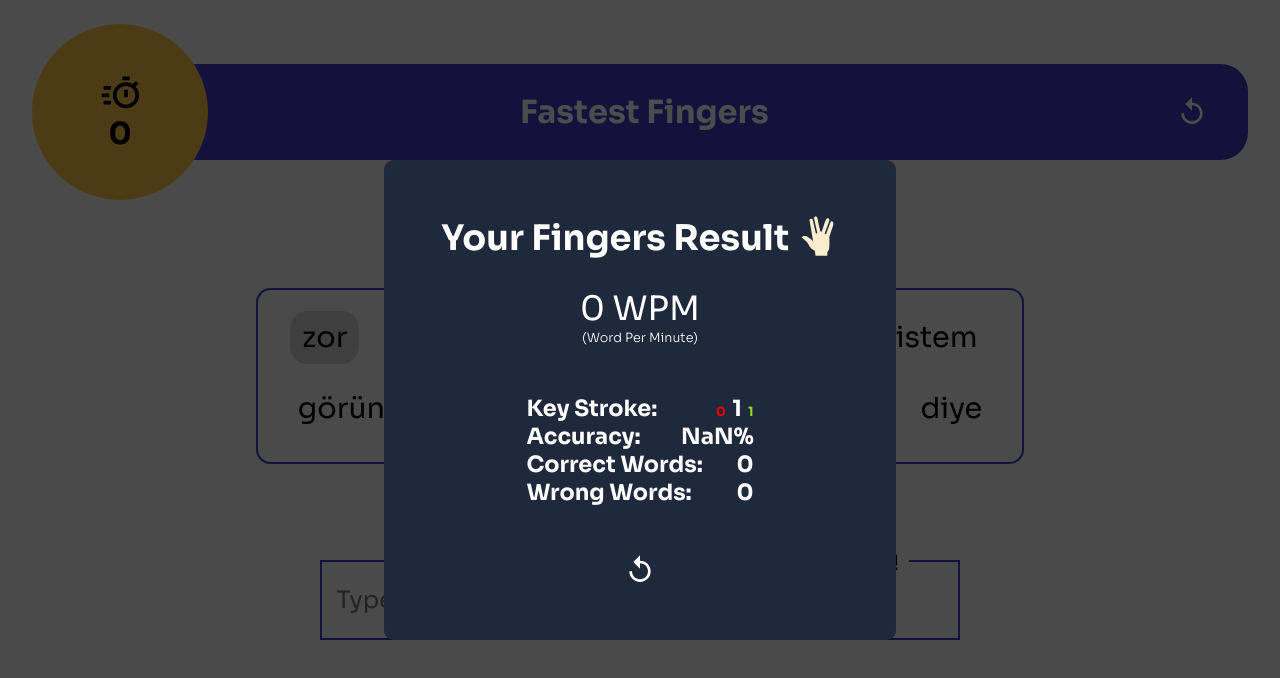
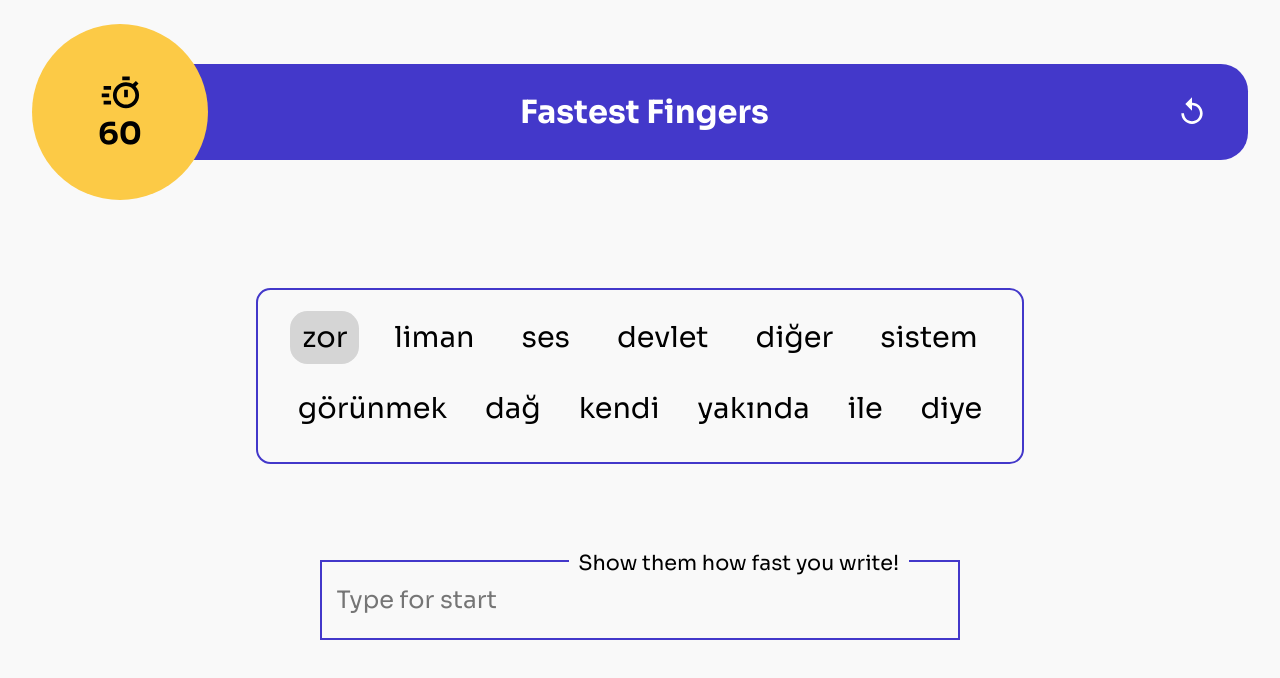
Before and after one commit to trombonist76/redux-fastest-fingers, a React (Create React App) app: page / in a window 1280 px wide. Shown: the top 678 px of the page. Built offline with nearby package versions, Linux system fonts and the light colour scheme.

Commit message:
[Fixed] Bug fixed & styles moved to assets folder.

```diff
--- a/src/App.js
+++ b/src/App.js
@@ -1,6 +1,5 @@
 import TextArea from './components/TextArea';
 import Navbar from "./components/Navbar.jsx"
-import './scss/App.scss';
 import Input from './components/Input';
 import Result from './components/Result';
 
@@ -12,7 +11,6 @@ function App() {
       <Input/>
       <Result/>
     </div>
-
   );
 }
 
--- a/src/scss/App.scss
+++ b/src/assets/scss/App.scss
@@ -262,16 +262,19 @@ body,
       }
 
       &__inner{
+        display: flex;
+        flex-direction: column;
+        gap: .5rem;
         width: 50%;
         margin-bottom: 1.4rem;
 
-        div{
+        .spec{
           width: 100%;
           display: flex;
           font-size: 1.4rem;
           font-weight: bold;
 
-          span{
+          .value{
             margin-left: auto;
           }
         }
--- a/src/components/Input.jsx
+++ b/src/components/Input.jsx
@@ -1,6 +1,4 @@
 import React from 'react'
-import { useEffect } from 'react'
-import { useState } from 'react'
 import { useSelector } from 'react-redux'
 import { textInputSelector, timeSelector } from '../redux/wordsSlice'
 import { handleSpace, handleText } from '../utils/actions'
@@ -9,7 +7,6 @@ export default function Input() {
   const textInput = useSelector(state=>textInputSelector(state))
   const time = useSelector(state=>timeSelector(state))
   const isDisabled = time < 1
-  const [text, setText] = useState("")
 
   const handleKeyDown = (e) => {
     if (e.keyCode === 32 && textInput) {
@@ -18,20 +15,8 @@ export default function Input() {
   }
 
   const handleChange = (e) => {
-    setText(e.target.value.trim())
+    handleText(e.target.value)
   }
-
-  //debounce
-  useEffect(() => {
-    const to = setTimeout(() => {
-      handleText(text)
-    }, 10)
-
-    return () => {
-      clearTimeout(to)
-    }
-
-  },[text])
 
   return (
     <label className='type'>
--- a/src/components/Result.jsx
+++ b/src/components/Result.jsx
@@ -1,14 +1,14 @@
 import { useSelector } from "react-redux";
-import {
-  correctWordsSelector,
-  keyPressSelector,
-  timeSelector,
-  wrongCharsSelector,
-  wrongWordsSelector,
-} from "../redux/wordsSlice";
 import { GiSpockHand } from "react-icons/gi";
 import { MdReplay } from "react-icons/md";
 import { handleReplay } from "../utils/actions";
+import {
+    correctWordsSelector,
+    keyPressSelector,
+    timeSelector,
+    wrongCharsSelector,
+    wrongWordsSelector,
+  } from "../redux/wordsSlice";
 
 export default function Result() {
   const time = useSelector((state) => timeSelector(state));
@@ -30,18 +30,18 @@ export default function Result() {
             </div>
             <div className="stats__wpm">{correctWords.length} WPM <span>(Word Per Minute)</span></div>
             <div className="stats__inner">
-                <div className="keyStroke">
+                <div className="spec keyStroke">
                     Key Stroke:
-                    <span correct={keyPress - wrongChars} wrong={wrongChars}>{keyPress}</span>
+                    <span className="value" correct={keyPress - wrongChars} wrong={wrongChars}>{keyPress}</span>
                 </div>
-                <div>
-                    Accuracy: <span>{parseInt((correctWords.length / (wrongWords.length + correctWords.length)) * 100)}%</span>
+                <div className="spec">
+                    Accuracy: <span className="value">{parseInt((correctWords.length / (wrongWords.length + correctWords.length)) * 100)}%</span>
                 </div>
-                <div >
-                    Correct Words: <span>{correctWords.length}</span>
+                <div className="spec">
+                    Correct Words: <span className="value">{correctWords.length}</span>
                 </div>
-                <div>
-                    Wrong Words: <span>{wrongWords.length}</span>
+                <div className="spec">
+                    Wrong Words: <span className="value">{wrongWords.length}</span>
                 </div>
             </div>
             <button className="stats__replay" onClick={handleClick}><MdReplay/></button>
--- a/src/index.js
+++ b/src/index.js
@@ -3,6 +3,7 @@ import ReactDOM from 'react-dom/client';
 import { Provider } from 'react-redux';
 import App from './App';
 import store from './redux/store';
+import './assets/scss/App.scss';
 
 const root = ReactDOM.createRoot(document.getElementById('root'));
 
--- a/src/redux/wordsSlice.js
+++ b/src/redux/wordsSlice.js
@@ -35,11 +35,10 @@ const wordsSlice = createSlice({
       }
 
       state.keyPress++
-      state.textInput = action.payload
+      state.textInput = action.payload.trim()
     }
   }
 })
-
 
 export const wrongWordsSelector = state => state.words.wrongWords
 export const correctWordsSelector = state => state.words.correctWords
--- a/src/utils/index.js
+++ b/src/utils/index.js
@@ -11,7 +11,7 @@ export const getInitialState = () => ({
   currentIndex: 0,
   textInput: "",
   isStart: false,
-  time: 5,
+  time: 60,
   keyPress: 0,
   wrongWords: [],
   correctWords: [],
```
Also changed, not shown: images/3.png, src/assets/scss/_mixin.scss (renamed from src/scss/_mixin.scss), src/assets/scss/_variables.scss (renamed from src/scss/_variables.scss).
